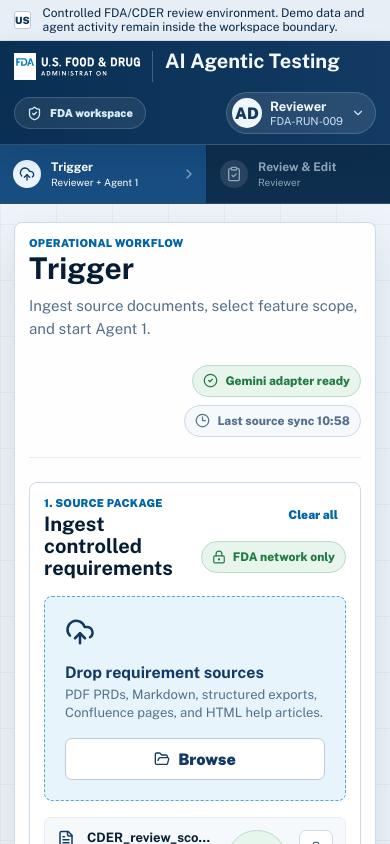
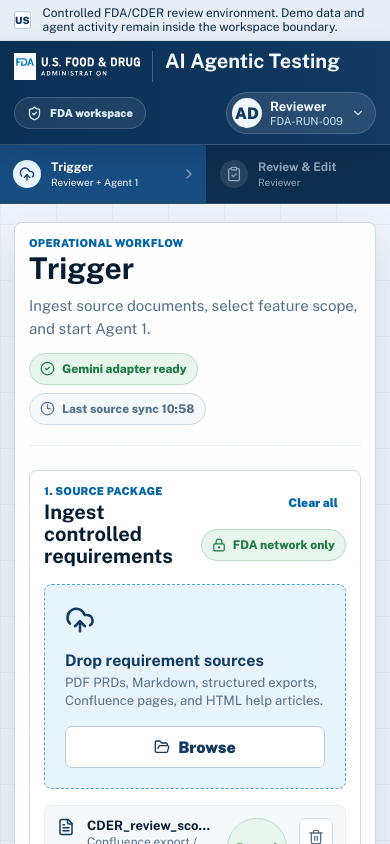
Before and after one commit to aldrinstellus/c-fda-ai-testing, a Next.js app: page / in a window 390 px wide. Shown: the top 844 px of the page. Built offline with nearby package versions, Linux system fonts and the light colour scheme.

Commit message:
Align stage header copy

```diff
--- a/app/globals.css
+++ b/app/globals.css
@@ -711,12 +711,21 @@
 }
 
 .stageIntro {
-  display: flex;
-  align-items: flex-start;
-  justify-content: space-between;
-  gap: var(--space-6);
+  display: grid;
+  grid-template-columns: minmax(0, 1fr) auto;
+  grid-template-areas:
+    "title status"
+    "description description";
+  column-gap: var(--space-6);
+  row-gap: var(--space-3);
+  align-items: start;
   padding-bottom: var(--space-5);
   border-bottom: 1px solid var(--line-soft);
+}
+
+.stageTitleBlock {
+  grid-area: title;
+  min-width: 0;
 }
 
 .stageIntro h2 {
@@ -727,14 +736,16 @@
 }
 
 .stageIntro p {
+  grid-area: description;
   max-width: 760px;
-  margin-top: var(--space-3);
   color: var(--muted);
   font-size: 15px;
   line-height: 1.52;
+  white-space: nowrap;
 }
 
 .stageStatus {
+  grid-area: status;
   flex: 0 0 auto;
   flex-wrap: wrap;
   justify-content: flex-end;
@@ -1861,7 +1872,22 @@
 }
 
 @media (max-width: 960px) {
-  .stageIntro,
+  .stageIntro {
+    grid-template-columns: 1fr;
+    grid-template-areas:
+      "title"
+      "description"
+      "status";
+  }
+
+  .stageIntro p {
+    white-space: normal;
+  }
+
+  .stageStatus {
+    justify-content: flex-start;
+  }
+
   .reviewSummary {
     align-items: flex-start;
     flex-direction: column;
--- a/components/fda-ai-testing-app.tsx
+++ b/components/fda-ai-testing-app.tsx
@@ -1127,10 +1127,9 @@
 
         <section className="stageCanvas" aria-labelledby="stage-title">
           <div className="stageIntro">
-            <div>
+            <div className="stageTitleBlock">
               <span className="eyebrow">Operational workflow</span>
               <h2 id="stage-title">{activeStageConfig.label}</h2>
-              <p>{activeStageConfig.summary}</p>
             </div>
             <div className="stageStatus">
               <span>
@@ -1142,6 +1141,7 @@
                 Last source sync 10:58
               </span>
             </div>
+            <p>{activeStageConfig.summary}</p>
           </div>
 
           {renderActiveStage()}
```
